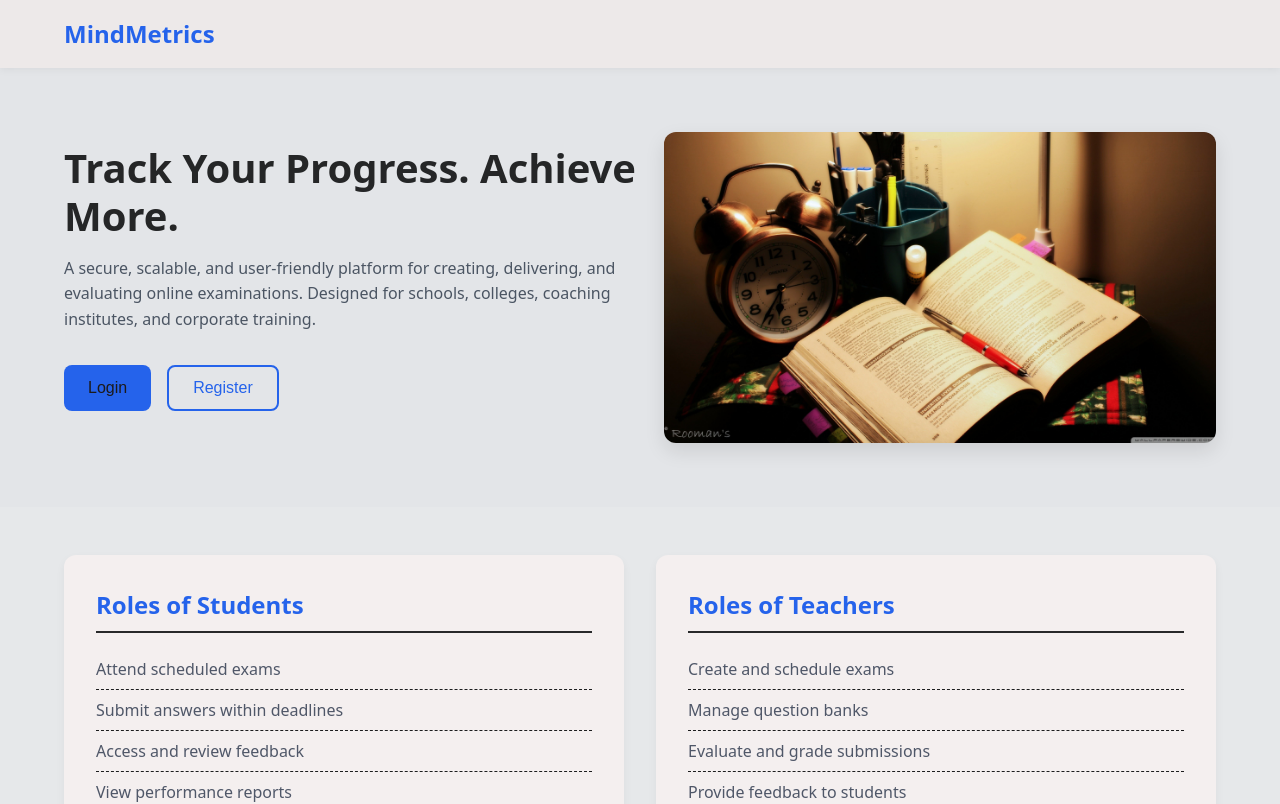
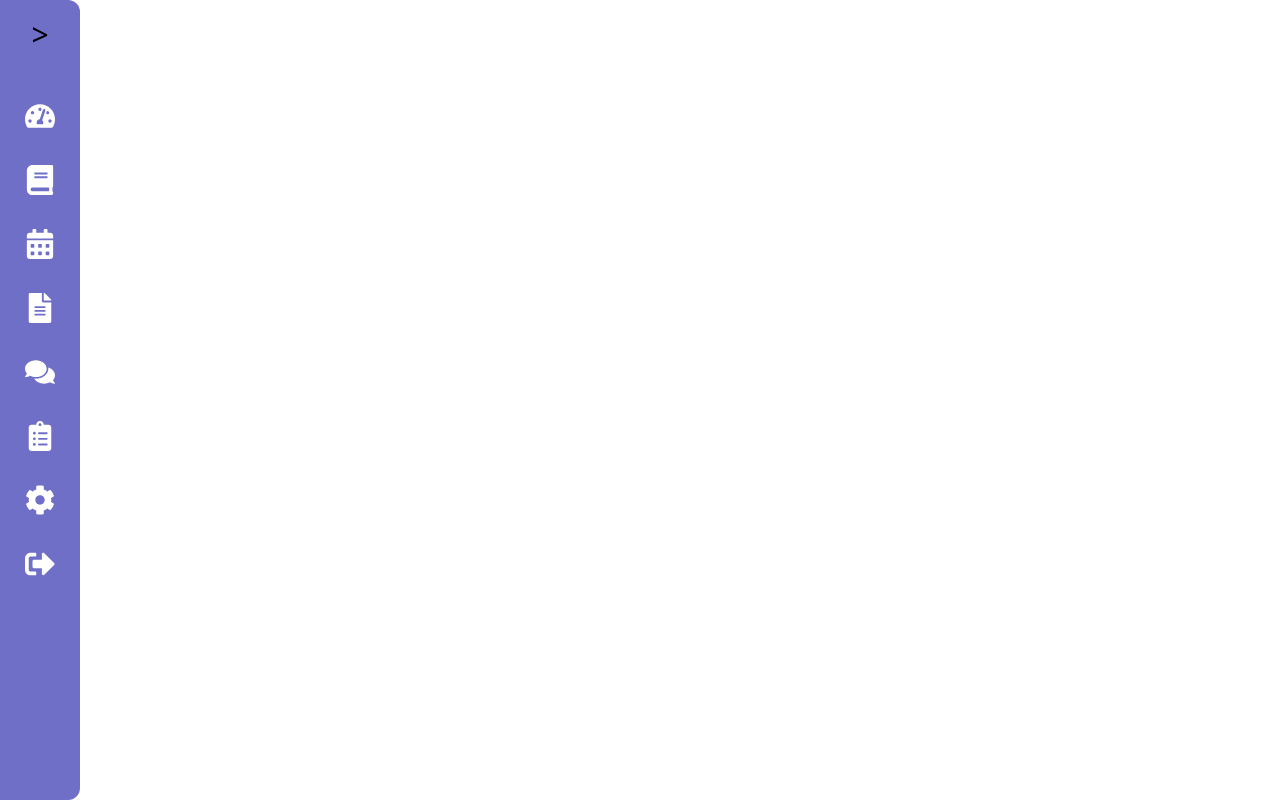
Before and after one commit to NiteshKumavat/Online-Exam-System, a React (Vite) app in the folder frontend/: page / in a window 1280 px wide. Shown: the top 804 px of the page. Built offline with nearby package versions, Linux system fonts and the light colour scheme.

Commit message:
Adding a Sidebar to this project

```diff
--- a/frontend/package.json
+++ b/frontend/package.json
@@ -9,10 +9,11 @@
     "lint": "eslint .",
     "preview": "vite preview"
   },
-  "proxy" : "http://127.0.0.1:8000",
+  "proxy": "http://127.0.0.1:8000",
   "dependencies": {
     "react": "^19.1.1",
-    "react-dom": "^19.1.1"
+    "react-dom": "^19.1.1",
+    "react-icons": "^5.5.0"
   },
   "devDependencies": {
     "@eslint/js": "^9.33.0",
--- a/frontend/src/App.jsx
+++ b/frontend/src/App.jsx
@@ -3,12 +3,13 @@ import './App.css'
 import IntroPage from './components/IntroPage'
 import Login from './components/Authentication/Login'
 import Register from './components/Authentication/Register'
+import SideBar from './components/students/SideBar'
 
 function App() {
 
   return (
     <>
-      <IntroPage />
+      <SideBar />
     </>
   )
 }
--- /dev/null
+++ b/frontend/src/components/students/SideBar.css
@@ -0,0 +1,101 @@
+.sidebar-container {
+    display: flex;
+    height: 100%;
+    width: 80px;
+    flex-direction: row;
+    background-color: rgb(13, 13, 110);
+    border-radius: 0 20px 20px 0;
+}
+
+.logo-container {
+    height: 100vh;
+    width: 80px;
+    background-color: rgb(111, 111, 200);
+    border-radius: 0px 12px 12px 0;
+    display: flex;
+    align-items: center;
+    flex-direction: column;
+    gap: 20px;
+}
+
+.toggle-visibility{
+    height: 50px;
+    width: 50px;
+    text-align: center;
+    margin: 12px;
+    font-size: 30px;
+    cursor: pointer;
+    border-radius: 12px;
+}
+
+.toggle-visibility:hover{
+    background-color: rgb(111, 111, 180);
+}
+
+.logo-container a {
+    text-decoration: none;
+    color: white;
+    width: 100%;
+    height: 40px;
+    display: flex;
+    align-items: center;
+    justify-content: center;
+    border: 2px solid transparent;
+    border-radius: 8px;
+    transition: all 0.3s ease;
+    font-size: 20px;
+}
+
+.logo-container a:hover {
+    border-left : 12px solid white;
+
+}
+
+.text-container {
+    height: 100vh;
+    width: 220px;
+    background-color: rgb(13, 13, 110);
+    border-radius: 0px 12px 12px 0;
+    gap: 20px;
+    display: none;
+}
+
+.text-container.active{
+    display: flex;
+    align-items: center;
+    flex-direction: column;
+}
+
+.logo-text{
+    font-size: 2rem;
+    font-family: fantasy;
+    color: rgb(240, 248, 255);
+    margin: 12px;
+    font-size: 30px;
+    cursor: pointer;
+    border-radius: 12px;
+    transition: all 0.9s ease;
+}
+
+.logo-text:hover{
+    color: rgb(199, 206, 212);;
+}
+
+.text-container a{
+    text-decoration: none;
+    color: white;
+    width: 100%;
+    height: 40px;
+    display: flex;
+    align-items: center;
+    justify-content: center;
+    border: 2px solid transparent;
+    border-radius: 20px 0 0 20px;
+    transition: all 0.3s ease;
+    font-size: 20px;
+}
+
+.text-container a:hover {
+    background-color: white;
+    color: black;
+}
--- /dev/null
+++ b/frontend/src/components/students/SideBar.jsx
@@ -0,0 +1,51 @@
+import { useState } from "react";
+import {
+  FaTachometerAlt,
+  FaBook,
+  FaCalendarAlt,
+  FaFileAlt,
+  FaComments,
+  FaClipboardList,
+  FaCog,
+  FaSignOutAlt,
+} from "react-icons/fa";
+import "./SideBar.css"
+
+
+const SideBar = () => {
+
+    const icon_list = [<FaTachometerAlt size={30} />, <FaBook size={30} />, <FaCalendarAlt size={30} />, <FaFileAlt size={30} />, <FaComments size={30} />, <FaClipboardList size={30} />, <FaCog size={30} />, <FaSignOutAlt size={30} />]
+    const icon_label = ["DashBoard", "Lessons", "Schedule", "Materials", "Chats", "Assesments", "Settings", "Log Out"]
+
+    return (
+        <div className="sidebar-container" id="sidebar">
+
+            <div className="logo-container active">
+                <div onClick={(event) => {
+                    document.getElementById("labels").classList.toggle("active")
+                    if(document.getElementById("labels").classList.contains("active")){
+                        document.getElementById("sidebar").style.width = "300px";
+                        event.target.innerText = "<";
+
+                    }else{
+                        document.getElementById("sidebar").style.width = "80px";
+                        event.target.innerText = ">";
+                    }
+                }}className="toggle-visibility">&gt;</div>
+                {icon_list.map((element) => {
+                    return <a href="#">{element}</a>
+                })}
+            </div>
+            <div className="text-container" id="labels">
+                <div className="logo-text">
+                    MindMetrix
+                </div>
+                {icon_label.map((element) => {
+                    return <a href="#">{element}</a>
+                })}
+            </div>
+        </div>
+    );
+}
+
+export default SideBar
--- a/frontend/src/index.css
+++ b/frontend/src/index.css
@@ -1,5 +1,7 @@
-*{
-  margin: 0;
+html, body {
+  height: 100%;
+  margin: 0;   /* remove default margin */
+  padding: 0
 }
 
 :root {
```
Also changed, not shown: frontend/src/components/students/Dashboard.jsx (added), 1 other file (tests, documents, lock files or other folders).
